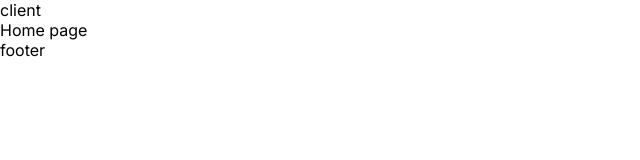
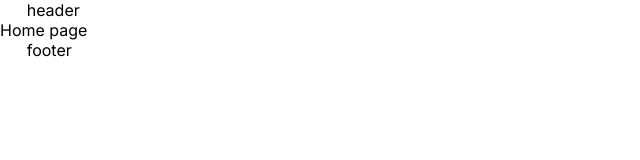
Before and after one commit to S1GHE/VKR-IS-control-ShKR, a React app in the folder client/: page / in a window 1280 px wide. Shown: the top 160 px of the page, without its empty margins (0-640 px from the left). Built offline with nearby package versions, Linux system fonts and the light colour scheme.

Commit message:
ADD: Gitignore, layout components, useClassHook

```diff
--- /dev/null
+++ b/client/src/shared/hooks/index.ts
@@ -0,0 +1,5 @@
+import {useClass} from "@src/shared/hooks/useClass";
+
+export {
+  useClass
+}
--- /dev/null
+++ b/client/src/shared/hooks/useClass.ts
@@ -0,0 +1,5 @@
+export const useClass = (className: Array<string | undefined>): string => {
+  return className.map(
+    (el) => el ? el : ""
+  ).join(" ")
+}
--- a/client/src/widgets/layout/client/ClientLayout.tsx
+++ b/client/src/widgets/layout/client/ClientLayout.tsx
@@ -1,19 +1,16 @@
 import {Outlet} from "react-router";
+import {Header, Footer} from "@src/widgets/layout/client/section";
 
 export const ClientLayout = () => {
   return (
     <>
-      <header>
-        client
-      </header>
+      <Header/>
 
       <main>
         <Outlet/>
       </main>
 
-      <footer>
-        footer
-      </footer>
+      <Footer/>
     </>
   );
 };
--- /dev/null
+++ b/client/src/widgets/layout/client/section/footer/Footer.module.scss
@@ -0,0 +1,7 @@
+@use "@src/shared/scss/func/_func.scss";
+
+.container {
+	width: func.vw(1380, 1440);
+	margin-inline: auto;
+	overflow-x: hidden;
+}
--- /dev/null
+++ b/client/src/widgets/layout/client/section/footer/Footer.tsx
@@ -0,0 +1,10 @@
+import React from 'react';
+import FooterStyle from "@src/widgets/layout/client/section/footer/Footer.module.scss"
+
+export const Footer = () => {
+  return (
+    <footer className={FooterStyle.container}>
+      footer
+    </footer>
+  );
+};
--- /dev/null
+++ b/client/src/widgets/layout/client/section/header/Header.module.scss
@@ -0,0 +1,7 @@
+@use "@src/shared/scss/func/_func.scss";
+
+.container {
+	width: func.vw(1380, 1440);
+	margin-inline: auto;
+	overflow-x: hidden;
+}
--- /dev/null
+++ b/client/src/widgets/layout/client/section/header/Header.tsx
@@ -0,0 +1,10 @@
+import React from 'react';
+import HeaderStyle from '@src/widgets/layout/client/section/header/Header.module.scss'
+
+export const Header = () => {
+  return (
+    <header className={HeaderStyle.container}>
+      header
+    </header>
+  );
+};
--- /dev/null
+++ b/client/src/widgets/layout/client/section/index.ts
@@ -0,0 +1,6 @@
+import {Header} from "@src/widgets/layout/client/section/header/Header";
+import {Footer} from "@src/widgets/layout/client/section/footer/Footer";
+
+export {
+  Header, Footer
+}
```
Also changed, not shown: 2 other files (tests, documents, lock files or other folders).
